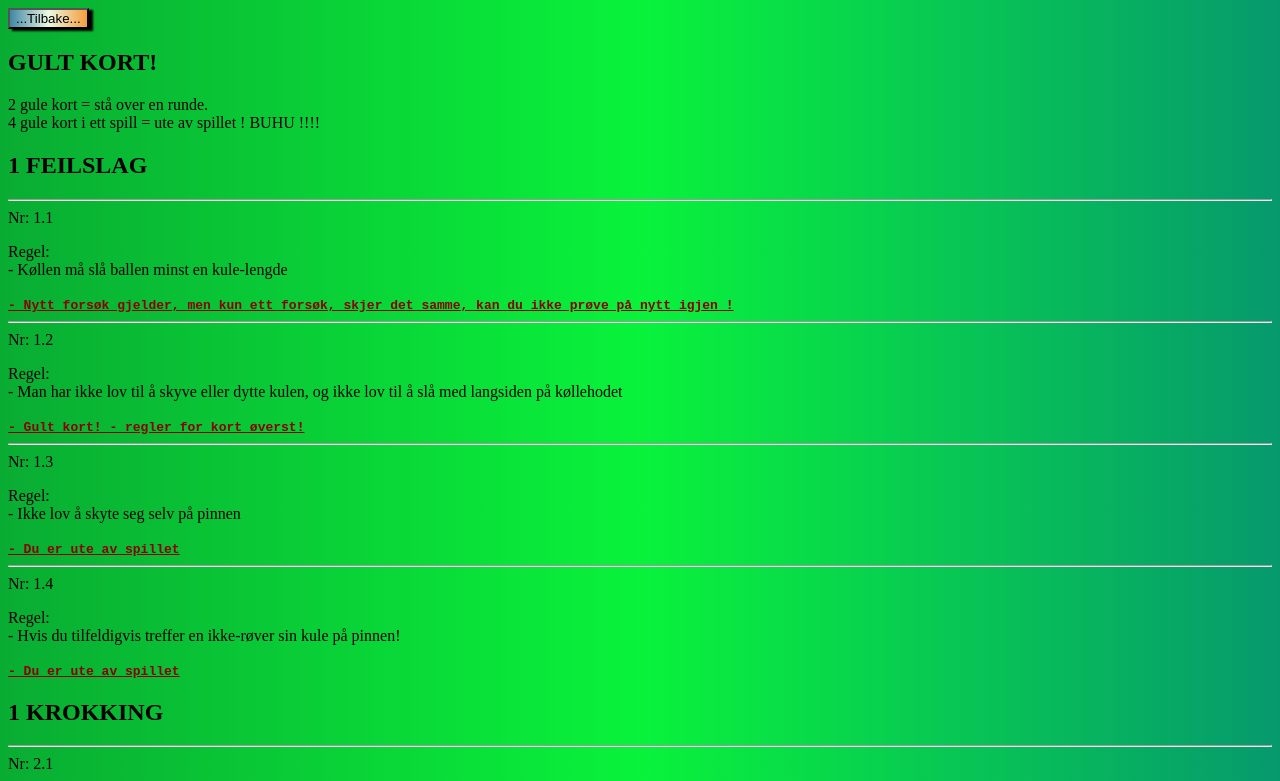
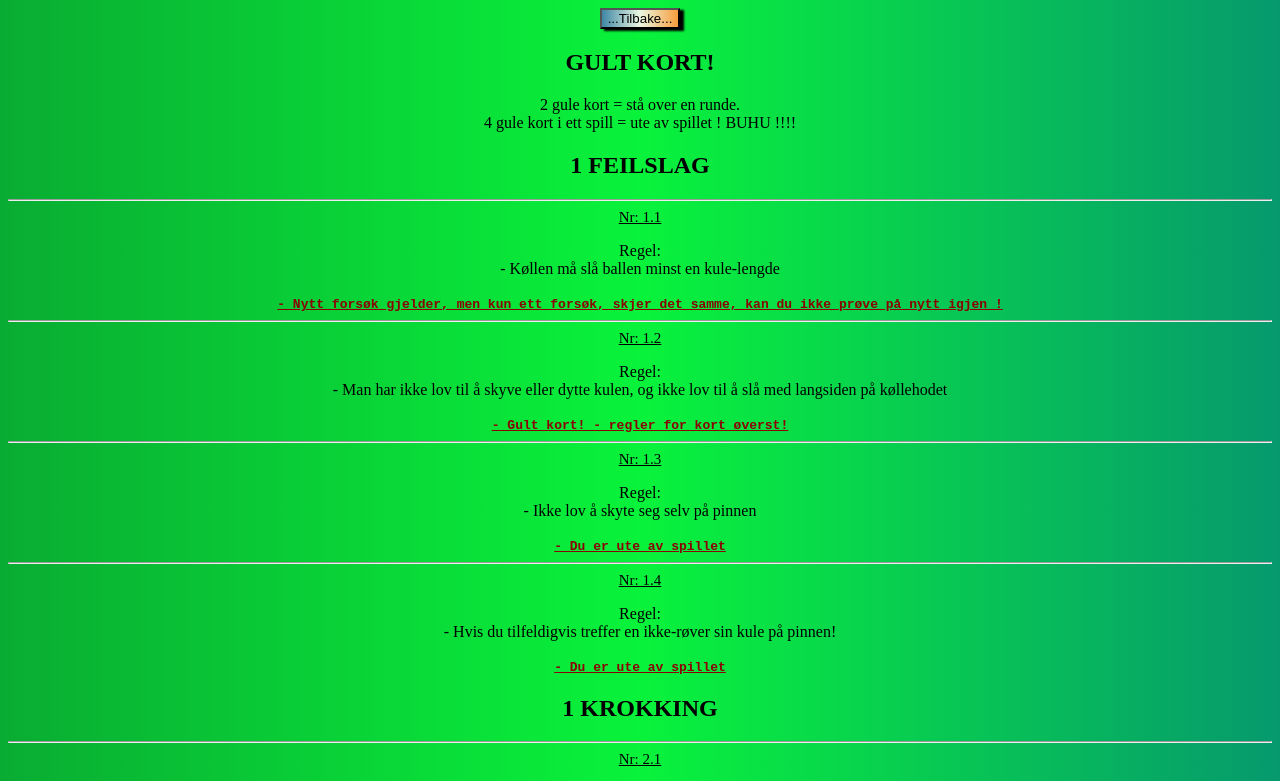
Before and after one commit to ThereseCamK/CroquetRuels, a plain HTML site: page index.html in a window 1280 px wide. Both pictures are taken after a click on the button "Til Reglene!". Shown: the top 781 px of the page. Drawn offline with Linux system fonts and the light colour scheme.

Commit message:
final tuch

```diff
--- a/style.css
+++ b/style.css
@@ -1,8 +1,23 @@
+
+.firstPage{
+    background-image: url(https://github.com/ThereseCamK/CroquetRuels/blob/main/winner.jpg?raw=true);
+    background-position: center;
+    background-size: cover;
+    background-repeat: no-repeat;
+    width: 100vw;
+    height:30vh ;
+    box-shadow: black 4px 2px 2px;
+}
 body{
     background: linear-gradient(
     0.25turn, rgb(9, 172, 50), rgb(9, 243, 59), rgb(6, 153, 109)
     ) ;
+    text-align: center;
 
+}
+.number{
+    text-decoration: underline;
+    font-size: 15px;
 }
 button{
     background: linear-gradient(0.25turn, #3f87a6, #ebf8e1, #f69d3c);
--- a/view.js
+++ b/view.js
@@ -1,6 +1,6 @@
 function view(){
 let html = ``;
-html += `<h1> Velkommen Til den Årlige Turneringen</h1><br><h4>ThereseBall- Edition </h4>
+html += `<div class="firstPage"> </div><h1> Velkommen Til den Årlige Krokkert-Turneringen</h1><br><h4>ThereseBall- Edition </h4>
 <p> <h2> Dato: 31.07.2021 kl 13.00 </h2> <br>
 -  Det blir delt inn i 4 puljer på selve dagen. 1 og 2 plass går til semifinale <br> <br>
 -  1. plassene møter hverandre i ett grupperspill og 2. plassene i ett gruppespill.<br> <br>
@@ -62,7 +62,8 @@ function show(){
 function showWrongHitsHtml(index){
 html = ``
             html += `
-            <hr> Nr: ${model.rules[index].number} <br>
+            <hr>
+            <div class="number">Nr: ${model.rules[index].number}</div>
             <p>Regel: <br>${model.rules[index].rule}</p>
             <tt> ${model.rules[index].consequences} </tt>`
 
@@ -72,7 +73,7 @@ html = ``
 function showCrokkingHtml(index){
     html = ``
                 html += `
-                <hr>Nr: ${model.rules[index].number} <br>
+                <hr><div class="number">Nr: ${model.rules[index].number} </div>
                 <p>Regel:<br> ${model.rules[index].rule}</p>
                 <tt> ${model.rules[index].consequences} </tt>`
             return html
@@ -80,7 +81,7 @@ function showCrokkingHtml(index){
     function showGateRulesHtml(index){
         html = ``
                     html += `
-                    <hr>Nr: ${model.rules[index].number} <br>
+                    <hr><div class="number">Nr: ${model.rules[index].number} </div>
                     <p>Regel:<br> ${model.rules[index].rule}</p>
                     <tt> ${model.rules[index].consequences} </tt>`
                 return html
@@ -89,7 +90,7 @@ function showCrokkingHtml(index){
     function showFinalRulesHtml(index){
         html = ``
                 html += `
-                <hr>Nr: ${model.rules[index].number} <br>
+                <hr><div class="number">Nr: ${model.rules[index].number} </div>
                 <p>Regel:<br> ${model.rules[index].rule}</p>
                 <tt> ${model.rules[index].consequences} </tt>`
         return html
@@ -97,7 +98,7 @@ function showCrokkingHtml(index){
     function showGeneralRulesHtml(index){
         html = ``
                 html += `
-                <hr>Nr: ${model.rules[index].number} <br>
+                <hr><div class="number">Nr: ${model.rules[index].number} </div>
                 <p>Regel:<br> ${model.rules[index].rule}</p>
                 <tt> ${model.rules[index].consequences} </tt>`
         return html
```
